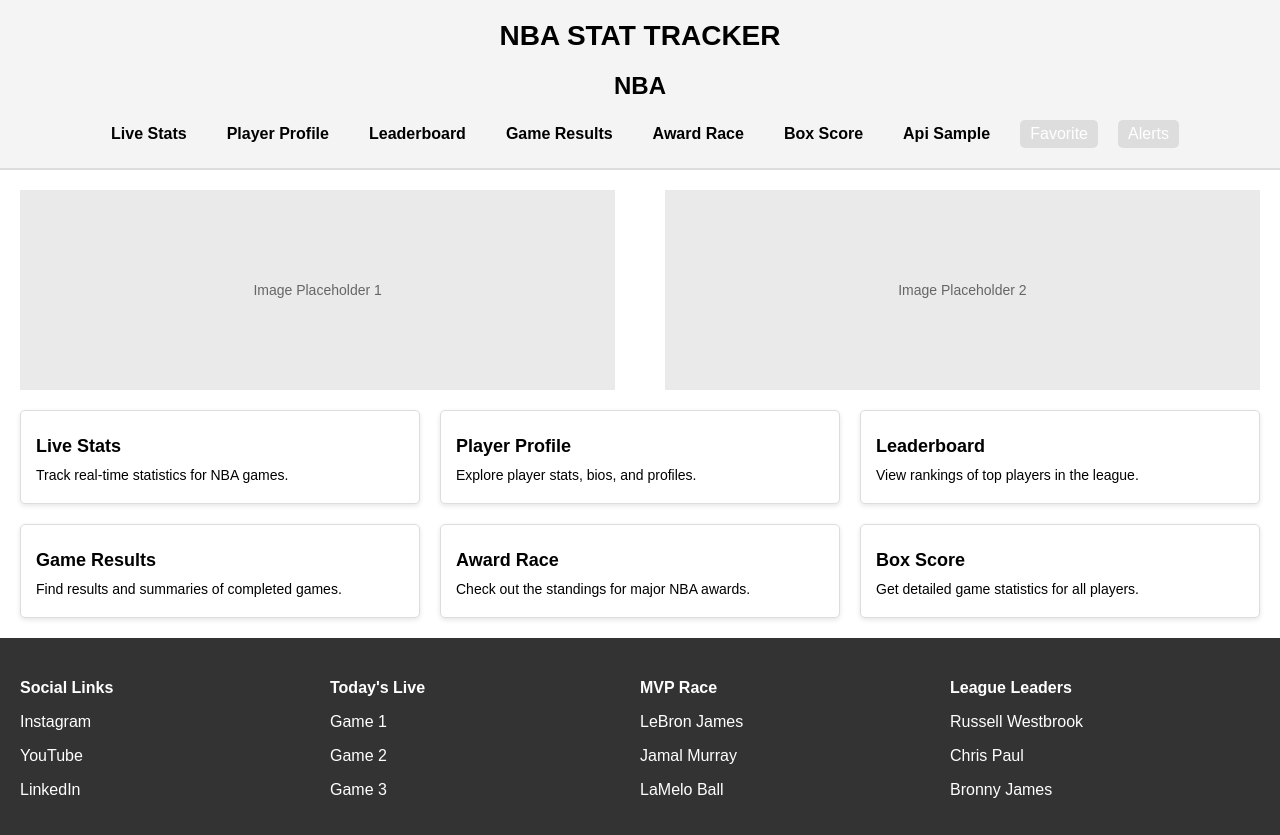
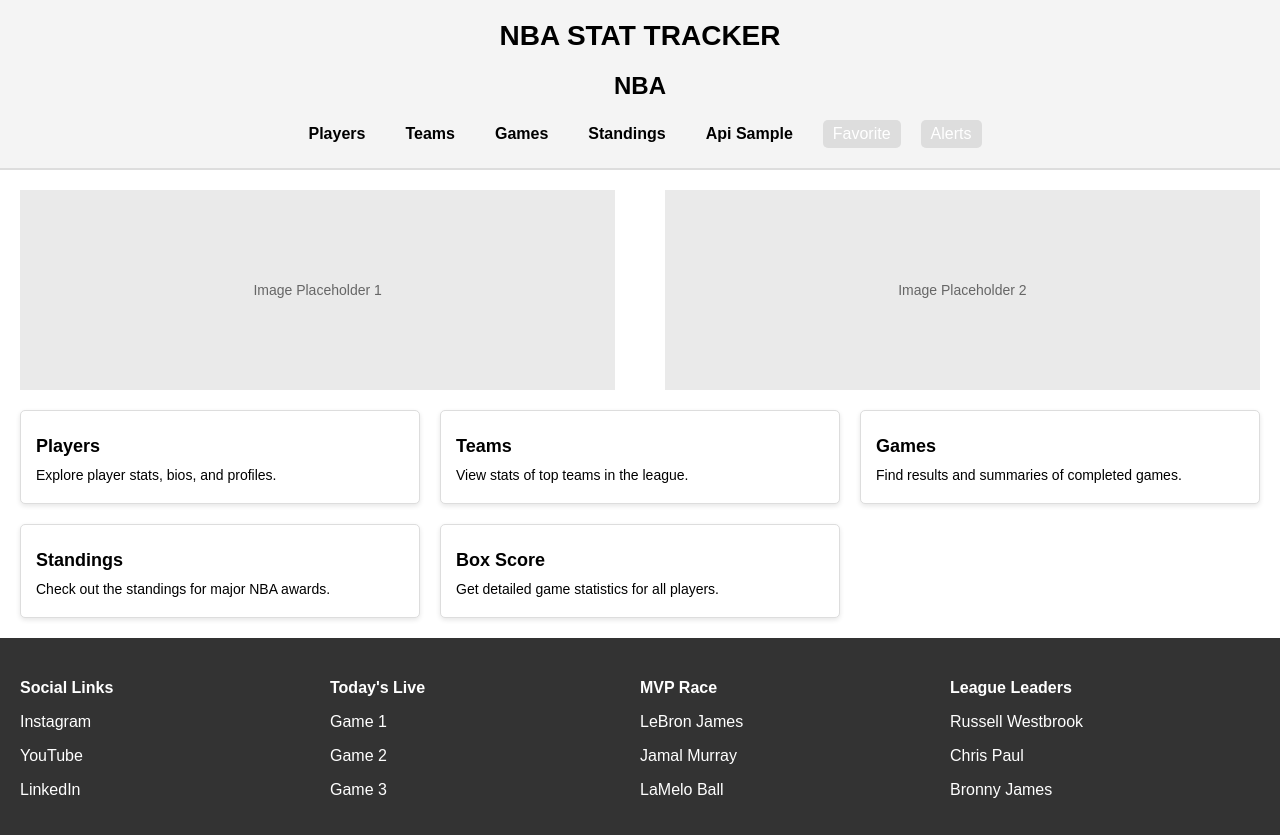
Before and after one commit to AbbasAli5784/Nba-Stats-App, a React (Create React App) app: page / in a window 1280 px wide. Built offline with nearby package versions, Linux system fonts and the light colour scheme.

Commit message:
Reformatting app

```diff
--- a/src/App.js
+++ b/src/App.js
@@ -1,15 +1,10 @@
-import logo from './logo.svg';
-import './App.css';
+import logo from "./logo.svg";
+import "./App.css";
 import React from "react";
 import { BrowserRouter as Router, Routes, Route } from "react-router-dom";
 import Home from "./Home";
-import LiveStats from "./LiveStats";
-import PlayerProfile from "./PlayerProfile";
-import Leaderboard from "./Leaderboard";
-import GameResults from "./GameResults";
-import AwardRace from "./AwardRace";
-import BoxScore from "./BoxScore";
-import ApiData from "./ApiData"
+
+import ApiData from "./ApiData";
 
 function App() {
   return (
@@ -17,14 +12,7 @@
       <div className="App">
         <Routes>
           <Route path="/" element={<Home />} />
-          <Route path="/live-stats" element={<LiveStats />} />
-          <Route path="/player-profile" element={<PlayerProfile />} />
-          <Route path="/leaderboard" element={<Leaderboard />} />
-          <Route path="/game-results" element={<GameResults />} />
-          <Route path="/award-race" element={<AwardRace />} />
-          <Route path="/box-score" element={<BoxScore />} />
           <Route path="/api-data" element={<ApiData />} />
-
         </Routes>
       </div>
     </Router>
--- a/src/AwardRace.js
+++ /dev/null
@@ -1,12 +0,0 @@
-import React from "react";
-
-const AwardRace = () => {
-  return (
-    <div>
-      <h2>Award Race</h2>
-      <p>This is the Award Race page where details of major NBA award standings will be displayed.</p>
-    </div>
-  );
-};
-
-export default AwardRace;
--- a/src/BoxScore.js
+++ /dev/null
@@ -1,12 +0,0 @@
-import React from "react";
-
-const BoxScore = () => {
-  return (
-    <div>
-      <h2>Box Score</h2>
-      <p>This is the Box Score page where detailed game statistics will be displayed.</p>
-    </div>
-  );
-};
-
-export default BoxScore;
--- a/src/GameResults.js
+++ /dev/null
@@ -1,12 +0,0 @@
-import React from "react";
-
-const GameResults = () => {
-  return (
-    <div>
-      <h2>Game Results</h2>
-      <p>This is the Game Results page where game summaries and scores will be shown.</p>
-    </div>
-  );
-};
-
-export default GameResults;
--- a/src/Home.js
+++ b/src/Home.js
@@ -10,12 +10,10 @@
         <h1>NBA STAT TRACKER</h1>
         <h2>NBA</h2>
         <nav className="nav">
-          <Link to="/live-stats">Live Stats</Link>
-          <Link to="/player-profile">Player Profile</Link>
-          <Link to="/leaderboard">Leaderboard</Link>
-          <Link to="/game-results">Game Results</Link>
-          <Link to="/award-race">Award Race</Link>
-          <Link to="/box-score">Box Score</Link>
+          <Link to="/">Players</Link>
+          <Link to="/">Teams</Link>
+          <Link to="/">Games</Link>
+          <Link to="/">Standings</Link>
           <Link to="/api-data">Api Sample</Link>
           <button className="favorite-btn">Favorite</button>
           <button className="alert-btn">Alerts</button>
@@ -31,33 +29,27 @@
 
         <div className="info-section">
           <div className="info-card">
-            <Link to="/live-stats">
-              <h3>Live Stats</h3>
-              <p>Track real-time statistics for NBA games.</p>
-            </Link>
-          </div>
-          <div className="info-card">
             <Link to="/player-profile">
-              <h3>Player Profile</h3>
+              <h3>Players</h3>
               <p>Explore player stats, bios, and profiles.</p>
             </Link>
           </div>
 
           <div className="info-card">
             <Link to="/leaderboard">
-              <h3>Leaderboard</h3>
-              <p>View rankings of top players in the league.</p>
+              <h3>Teams</h3>
+              <p>View stats of top teams in the league.</p>
             </Link>
           </div>
           <div className="info-card">
             <Link to="/game-results">
-              <h3>Game Results</h3>
+              <h3>Games</h3>
               <p>Find results and summaries of completed games.</p>
             </Link>
           </div>
           <div className="info-card">
             <Link to="/award-race">
-              <h3>Award Race</h3>
+              <h3>Standings</h3>
               <p>Check out the standings for major NBA awards.</p>
             </Link>
           </div>
--- a/src/Leaderboard.js
+++ /dev/null
@@ -1,12 +0,0 @@
-import React from "react";
-
-const Leaderboard = () => {
-  return (
-    <div>
-      <h2>Leaderboard</h2>
-      <p>This is the Leaderboard page where top player rankings will be displayed.</p>
-    </div>
-  );
-};
-
-export default Leaderboard;
--- a/src/LiveStats.js
+++ /dev/null
@@ -1,12 +0,0 @@
-import React from "react";
-
-const LiveStats = () => {
-  return (
-    <div>
-      <h2>Live Stats</h2>
-      <p>This is the Live Stats page.</p>
-    </div>
-  );
-};
-
-export default LiveStats;
--- a/src/PlayerProfile.js
+++ /dev/null
@@ -1,12 +0,0 @@
-import React from "react";
-
-const PlayerProfile = () => {
-  return (
-    <div>
-      <h2>Player Profile</h2>
-      <p>This is the Player Profile page where player stats and bios will be shown.</p>
-    </div>
-  );
-};
-
-export default PlayerProfile;
```
Also changed, not shown: src/Players.js (added, +7 -0 lines), src/Teams.js (added, +7 -0 lines), src/Games.js (added), src/Standings.js (added).
